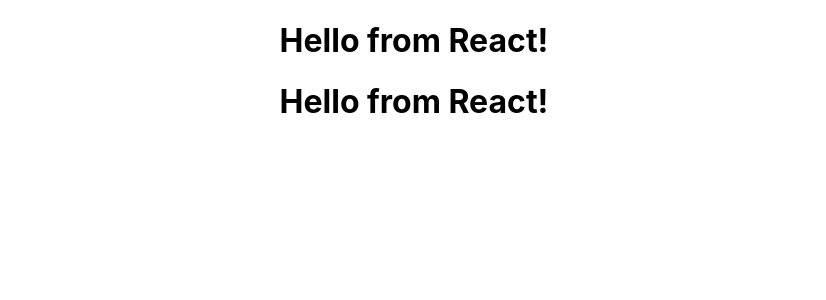
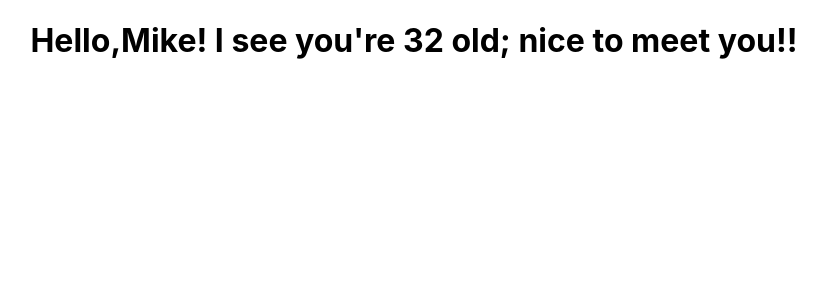
Before and after one commit to stevebiczyk/sb-react, a React (Create React App) app in the folder my-app/: page / in a window 1280 px wide. Shown: the top 300 px of the page, without its empty margins (226-1052 px from the left). Built offline with nearby package versions, Linux system fonts and the light colour scheme.

Commit message:
Added FunctionalGreetingWithProps

```diff
--- a/my-app/src/App.js
+++ b/my-app/src/App.js
@@ -1,13 +1,12 @@
 import logo from './logo.svg';
 import './App.css';
 import FunctionalGreeting from './components/FunctionalGreeting';
-import FunctionalGreetingWithProps from './components/FunctionalGreeting';
+import FunctionalGreetingWithProps from './components/FunctionalGreetingWithProps';
 
 function App() {
   return (
     <div className="App">
-      <FunctionalGreeting />
-      <FunctionalGreetingWithProps />
+      <FunctionalGreetingWithProps greeting="nice to meet you!!" name="Mike" age="32" />
     </div>
   );
 }
--- a/my-app/src/components/FunctionalGreetingWithProps.js
+++ b/my-app/src/components/FunctionalGreetingWithProps.js
@@ -1,5 +1,8 @@
 import React from "react";
 
-const FunctionalGreetingWithProps = () => <h1>Hello from React!!!</h1>;
+const FunctionalGreetingWithProps = (props) => {
+    console.log(props);
+    return <h1>Hello,{props.name}! I see you're {props.age} old; {props.greeting} </h1>;
+};
 
 export default FunctionalGreetingWithProps;
```
